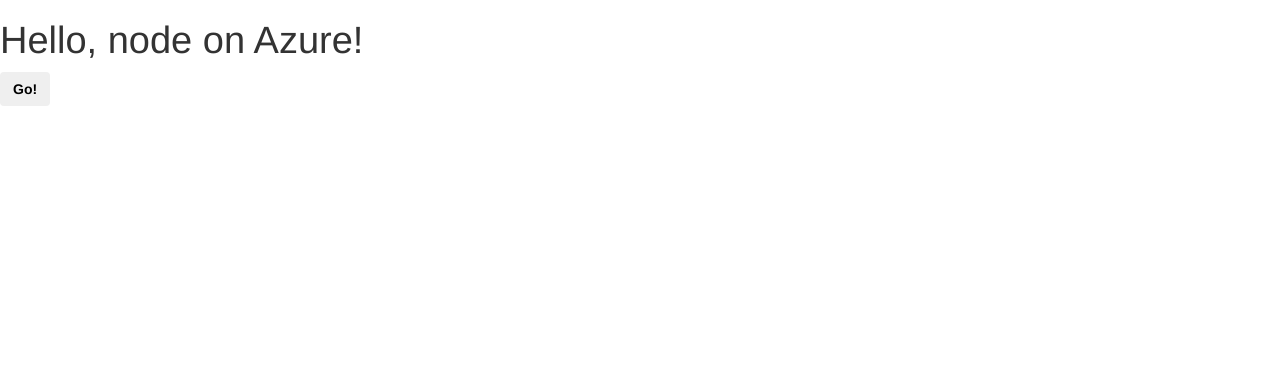
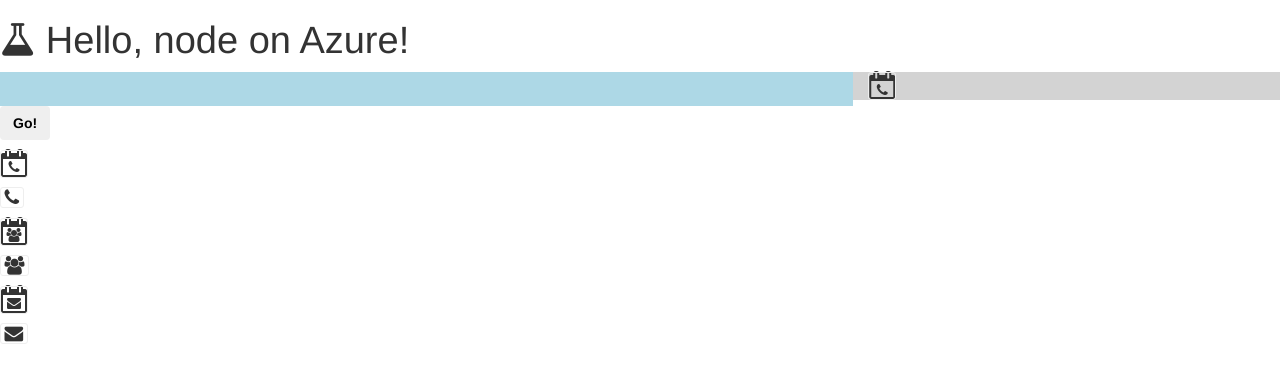
Before and after one commit to Resounding/followup, a website: page public/index.html in a window 1280 px wide. Drawn offline with Linux system fonts and the light colour scheme.

Commit message:
some bootstrap & fontawesome samples

```diff
--- a/public/index.html
+++ b/public/index.html
@@ -8,12 +8,56 @@
 		<meta name="viewport" content="width=device-width, initial-scale=1">
 		<link rel="stylesheet" href="css/bootstrap.css">
 		<link rel="stylesheet" href="css/bootstrap-modal.css">
+		<link rel="stylesheet" href="css/font-awesome.css">
 	</head>
 	<body>
 		<h1><i class="icon-beaker"></i> Hello, node on Azure!</h1>
 
+		<div class="row">
+			<div class="col-xs-8" style="background-color: lightblue">
+				<span class="icon-stack">&nbsp;</span>
+			</div>
+			<div class="col-xs-4" style="background-color: lightgrey">
+				<span class="icon-stack">
+					<i class="icon-calendar-empty icon-stack-base"></i>
+					<i class="icon-phone icon-border"></i>
+				</span>
+			</div>
+		</div>
+
 		<p>
 			<button class="btn" data-target=".modal" data-toggle="modal">Go!</button>
+		</p>
+
+		<p>
+			<span class="icon-stack">
+				<i class="icon-calendar-empty icon-stack-base"></i>
+				<i class="icon-phone icon-border"></i>
+			</span>
+		</p>
+		<p>
+			<i class="icon-phone icon-border icon-large"></i>
+		</p>
+
+		<p>
+			<span class="icon-stack">
+				<i class="icon-calendar-empty icon-stack-base"></i>
+				<i class="icon-group icon-border"></i>
+			</span>
+		</p>
+		<p>
+			<i class="icon-group icon-border icon-large"></i>
+		</p>
+
+		<p>
+			<span class="icon-stack">
+				<i class="icon-calendar-empty icon-stack-base"></i>
+				<i class="icon-envelope icon-border"></i>
+			</span>
+		</p>
+		<p>
+			<i class="icon-envelope icon-border icon-large"></i>
+		</p>
 
 		<div class="modal fade">
 		  <div class="modal-dialog">
```
